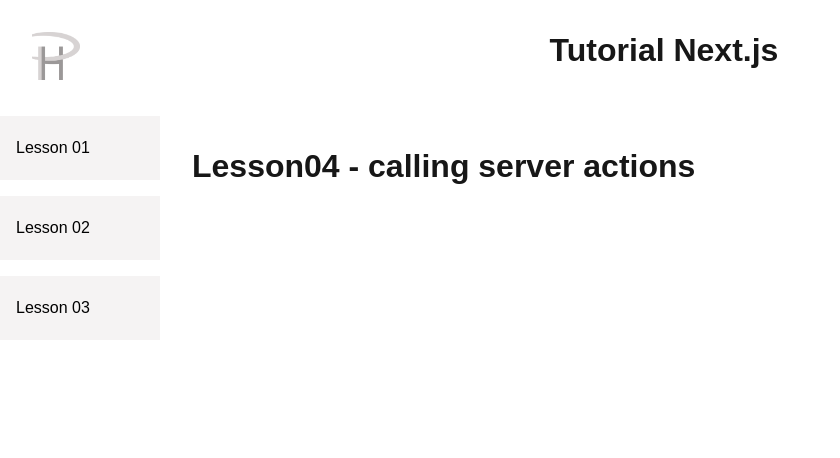
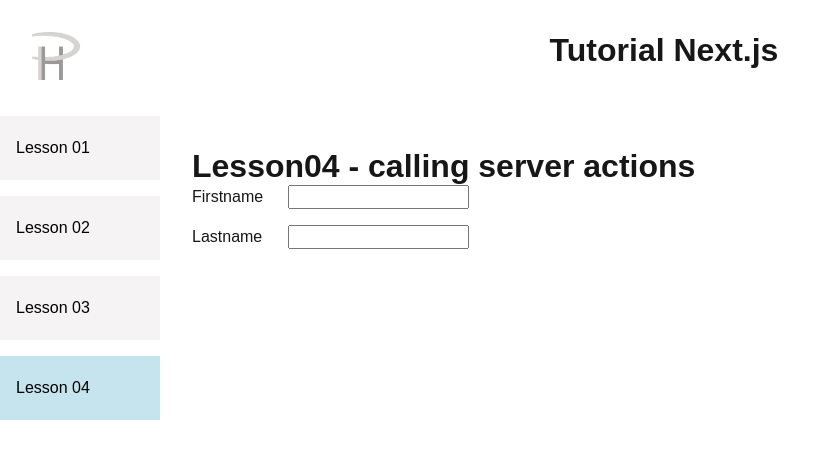
Before and after one commit to Yobuligo/tutorial.nextjs, a Next.js app: page /lesson04 in a window 1280 px wide. Shown: the top 458 px of the page, without its empty margins (0-840 px from the left). Built offline with nearby package versions, Linux system fonts and the light colour scheme.

Commit message:
Extract PersonProps to separate component

```diff
--- a/app/layout.tsx
+++ b/app/layout.tsx
@@ -1,9 +1,9 @@
 import { Header } from "@/components/header/Header";
 import { NavSection } from "@/components/navSection/NavSection";
-import { ILink } from "@/model/ILink";
 import type { Metadata } from "next";
 import { Geist, Geist_Mono } from "next/font/google";
 import "./globals.css";
+import { lessons } from "./lessons";
 
 const geistSans = Geist({
   variable: "--font-geist-sans",
@@ -14,12 +14,6 @@
   variable: "--font-geist-mono",
   subsets: ["latin"],
 });
-
-const lessons: ILink[] = [
-  { title: "Lesson 01", path: "/lesson01" },
-  { title: "Lesson 02", path: "/lesson02" },
-  { title: "Lesson 03", path: "/lesson03" },
-];
 
 export const metadata: Metadata = {
   title: "Create Next App",
--- a/app/lesson04/page.tsx
+++ b/app/lesson04/page.tsx
@@ -1,3 +1,10 @@
+import { PersonForm } from "@/features/personForm/PersonForm";
+
 export default function Lesson04Page() {
-  return <h1>Lesson04 - calling server actions</h1>;
+  return (
+    <div>
+      <h1>Lesson04 - calling server actions</h1>
+      <PersonForm />
+    </div>
+  );
 }
--- /dev/null
+++ b/app/lessons.ts
@@ -0,0 +1,8 @@
+import { ILink } from "@/model/ILink";
+
+export const lessons: ILink[] = [
+  { title: "Lesson 01", path: "/lesson01" },
+  { title: "Lesson 02", path: "/lesson02" },
+  { title: "Lesson 03", path: "/lesson03" },
+  { title: "Lesson 04", path: "/lesson04" },
+];
--- a/features/personForm/IPersonFormProps.ts
+++ b/features/personForm/IPersonFormProps.ts
@@ -1,3 +1,3 @@
 export interface IPersonFormProps {
-  onCreate: () => void;
+  onCreate?: () => void;
 }
--- /dev/null
+++ b/features/personForm/PersonForm.module.scss
@@ -0,0 +1,5 @@
+.form {
+  display: flex;
+  flex-direction: column;
+  row-gap: 1rem;
+}
--- a/features/personForm/PersonForm.tsx
+++ b/features/personForm/PersonForm.tsx
@@ -1,27 +1,16 @@
-"use client";
-
-import { ChangeEvent, useState } from "react";
+import { PersonProps } from "../personProps/PersonProps";
 import { IPersonFormProps } from "./IPersonFormProps";
+import styles from "./PersonForm.module.scss";
 
 export const PersonForm: React.FC<IPersonFormProps> = (props) => {
-  const [firstname, setFirstname] = useState("");
-  const [lastname, setLastname] = useState("");
-
   const create = async () => {
     "use server";
-    props.onCreate();
+    props.onCreate?.();
   };
 
-  const onChangeFirstname = (event: ChangeEvent<HTMLInputElement>) =>
-    setFirstname(event.target.value);
-
-  const onChangeLastname = (event: ChangeEvent<HTMLInputElement>) =>
-    setLastname(event.target.value);
-
   return (
-    <form action={create}>
-      <input type="text" value={firstname} onChange={onChangeFirstname} />
-      <input type="text" value={lastname} onChange={onChangeLastname} />
+    <form action={create} className={styles.form}>
+      <PersonProps />
     </form>
   );
 };
--- /dev/null
+++ b/features/personProps/PersonProps.module.scss
@@ -0,0 +1,13 @@
+.labeledInput {
+  display: flex;
+  flex-direction: row;
+  align-items: center;
+}
+
+.label {
+  width: 6rem;
+}
+
+.input {
+  height: 1.5rem;
+}
--- /dev/null
+++ b/features/personProps/PersonProps.tsx
@@ -0,0 +1,43 @@
+"use client";
+import { ChangeEvent, useState } from "react";
+import styles from "./PersonProps.module.scss";
+
+export const PersonProps: React.FC = () => {
+  const [firstname, setFirstname] = useState("");
+  const [lastname, setLastname] = useState("");
+
+  const onChangeFirstname = (event: ChangeEvent<HTMLInputElement>) =>
+    setFirstname(event.target.value);
+
+  const onChangeLastname = (event: ChangeEvent<HTMLInputElement>) =>
+    setLastname(event.target.value);
+
+  return (
+    <>
+      <div className={styles.labeledInput}>
+        <label className={styles.label} htmlFor="firstname">
+          Firstname
+        </label>
+        <input
+          id="firstname"
+          className={styles.input}
+          type="text"
+          value={firstname}
+          onChange={onChangeFirstname}
+        />
+      </div>
+      <div className={styles.labeledInput}>
+        <label className={styles.label} htmlFor="lastname">
+          Lastname
+        </label>
+        <input
+          id="lastname"
+          className={styles.input}
+          type="text"
+          value={lastname}
+          onChange={onChangeLastname}
+        />
+      </div>
+    </>
+  );
+};
```
Also changed, not shown: app/page.tsx (+4 -10 lines).
